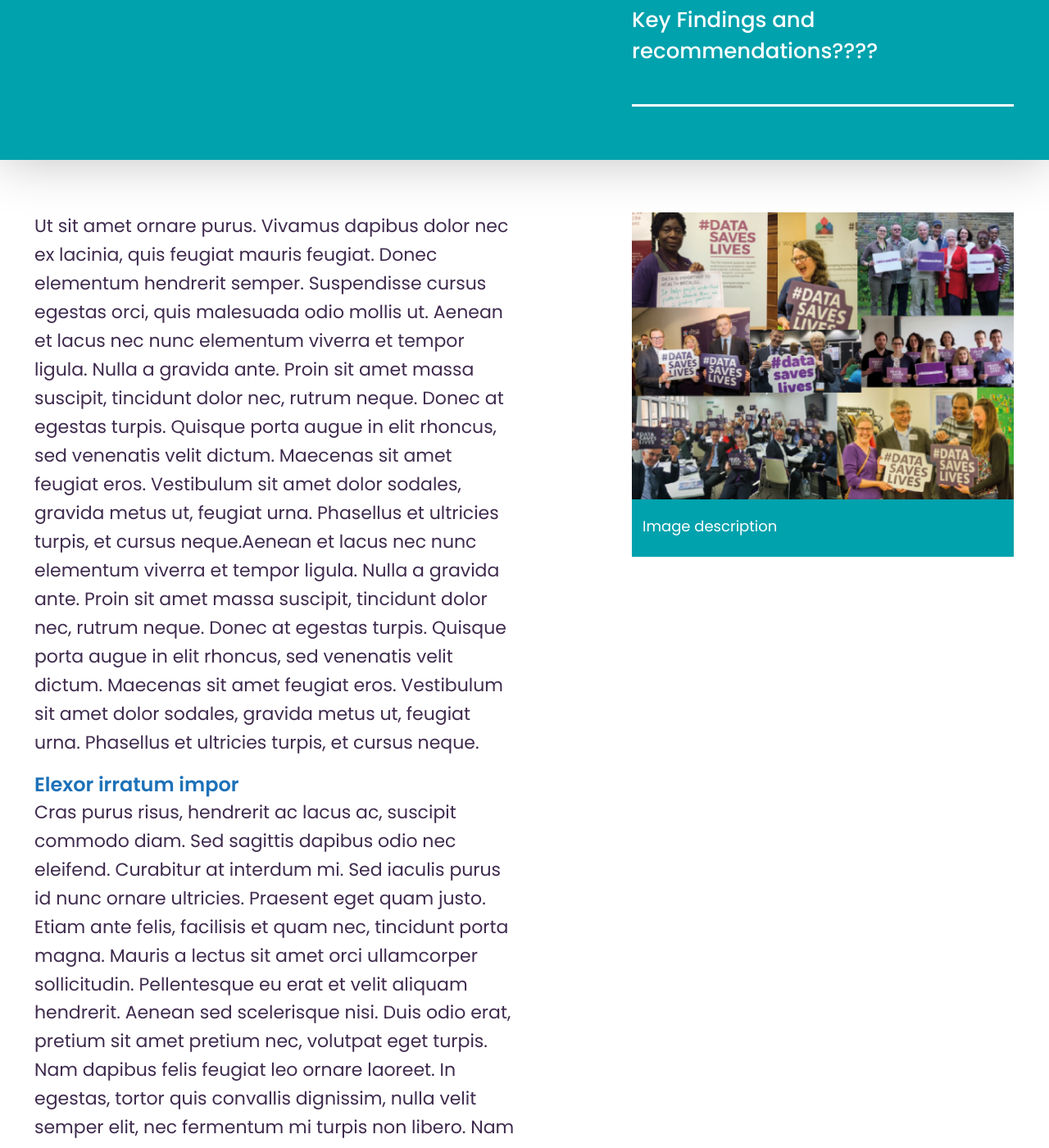
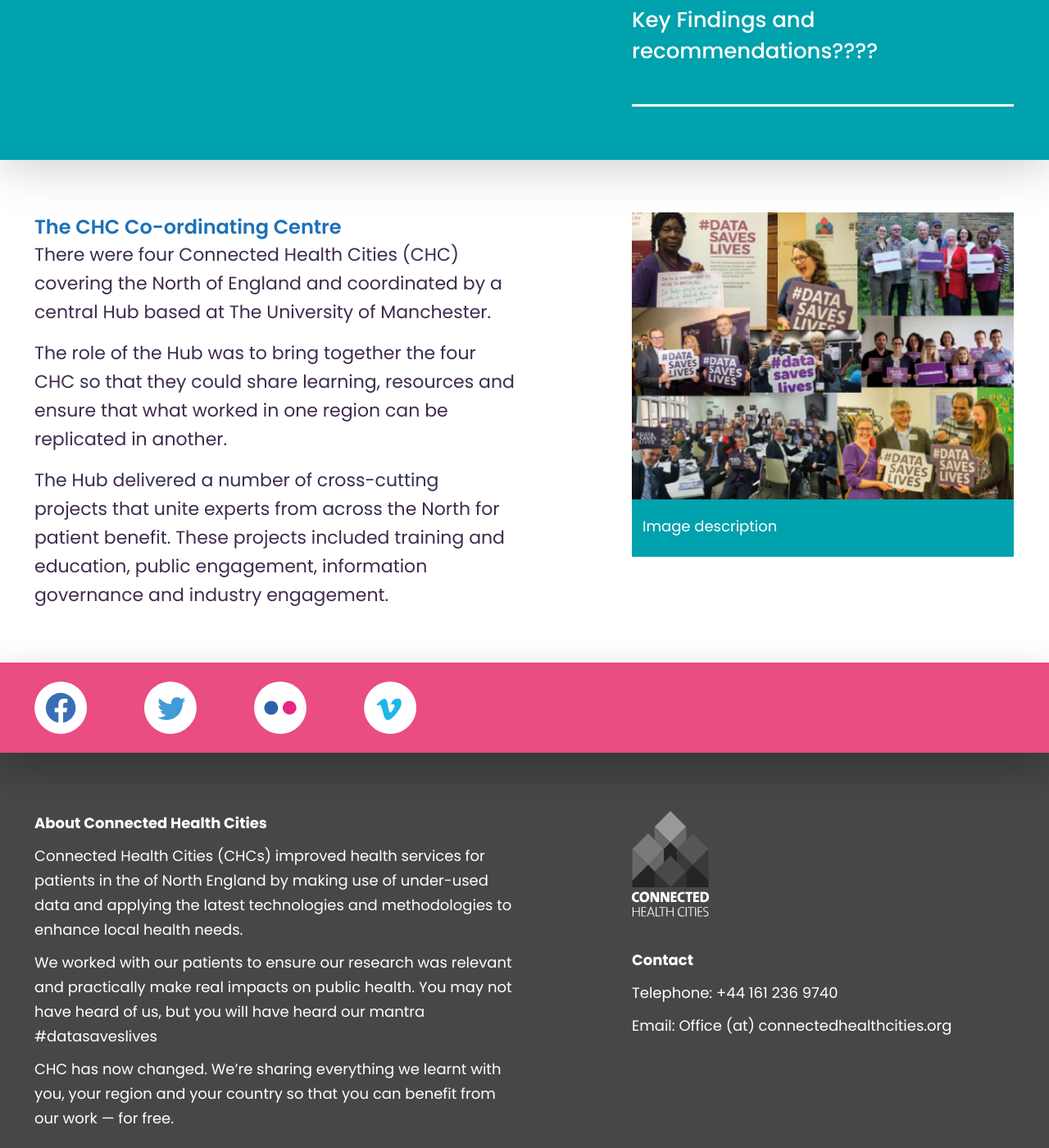
Before and after one commit to connectedhealthcities/connectedhealthcities, a Jekyll site: the page built from hub.md, in a window 1280 px wide and 1400 px high, scrolled down 1007 px. Shown: the whole window at 82% size. Built offline with Jekyll 4.4.1, drawn with Linux system fonts in a browser that asks for light colours; some of the changed text lies outside the part shown.

Commit message:
Updated hub section

```diff
--- a/hub.md
+++ b/hub.md
@@ -9,16 +9,10 @@ sidebar_image_caption: Image description
 section: hub
 ---
 
-Ut sit amet ornare purus. Vivamus dapibus dolor nec ex lacinia, quis feugiat mauris feugiat. Donec elementum hendrerit semper. Suspendisse cursus egestas orci, quis malesuada odio mollis ut. Aenean et lacus nec nunc elementum viverra et tempor ligula. Nulla a gravida ante. Proin sit amet massa suscipit, tincidunt dolor nec, rutrum neque. Donec at egestas turpis. Quisque porta augue in elit rhoncus, sed venenatis velit dictum. Maecenas sit amet feugiat eros. Vestibulum sit amet dolor sodales, gravida metus ut, feugiat urna. Phasellus et ultricies turpis, et cursus neque.Aenean et lacus nec nunc elementum viverra et tempor ligula. Nulla a gravida ante. Proin sit amet massa suscipit, tincidunt dolor nec, rutrum neque. Donec at egestas turpis. Quisque porta augue in elit rhoncus, sed venenatis velit dictum. Maecenas sit amet feugiat eros. Vestibulum sit amet dolor sodales, gravida metus ut, feugiat urna. Phasellus et ultricies turpis, et cursus neque.
+## The CHC Co-ordinating Centre
 
-## Elexor irratum impor
+There were four Connected Health Cities (CHC) covering the North of England and coordinated by a central Hub based at The University of Manchester.
 
-Cras purus risus, hendrerit ac lacus ac, suscipit commodo diam. Sed sagittis dapibus odio nec eleifend. Curabitur at interdum mi. Sed iaculis purus id nunc ornare ultricies. Praesent eget quam justo. Etiam ante felis, facilisis et quam nec, tincidunt porta magna. Mauris a lectus sit amet orci ullamcorper sollicitudin. Pellentesque eu erat et velit aliquam hendrerit.
-Aenean sed scelerisque nisi. Duis odio erat, pretium sit amet pretium nec, volutpat eget turpis. Nam dapibus felis feugiat leo ornare laoreet. In egestas, tortor quis convallis dignissim, nulla velit semper elit, nec fermentum mi turpis non libero. Nam aliquam quam id diam scelerisque, id lacinia tellus tincidunt. Fusce sit amet dolor non nulla congue vehicula sed ut nulla. Nulla quis elit consequat, euismod elit sit amet, tempor enim. Quisque semper non neque ac sollicitudin. Nullam scelerisque suscipit massa, dictum tincidunt lorem fermentum id.
-Elexor irratum impor
+The role of the Hub was to bring together the four CHC so that they could share learning, resources and ensure that what worked in one region can be replicated in another.
 
-Vestibulum faucibus nibh eget ex molestie cursus. Maecenas euismod elementum nibh sit amet bibendum. Donec ac dignissim felis. Vivamus imperdiet massa lorem, vitae convallis ex tristique eget. Duis laoreet lacinia enim, sed vestibulum metus porta vitae. Curabitur eu quam ac libero egestas mollis. Aliquam erat volutpat. Proin commodo dui quam, et imperdiet ligula suscipit ac. Aenean ultricies a nisi nec cursus. Phasellus hendrerit at leo sit amet vestibulum.
-
-## Elexor irratum impor
-
-Vestibulum faucibus nibh eget ex molestie cursus. Maecenas euismod elementum nibh sit amet bibendum. Donec ac dignissim felis. Vivamus imperdiet massa lorem, vitae convallis ex tristique eget. Duis laoreet lacinia enim.
+The Hub delivered a number of cross-cutting projects that unite experts from across the North for patient benefit. These projects included training and education, public engagement, information governance and industry engagement.
```
Also changed, not shown: hub/ppi.md (+3 -7 lines).
